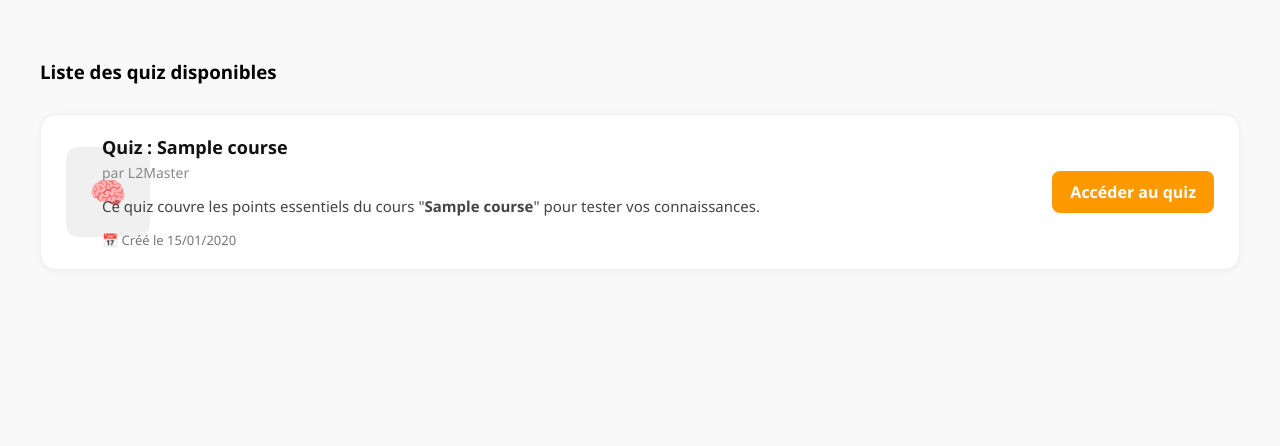
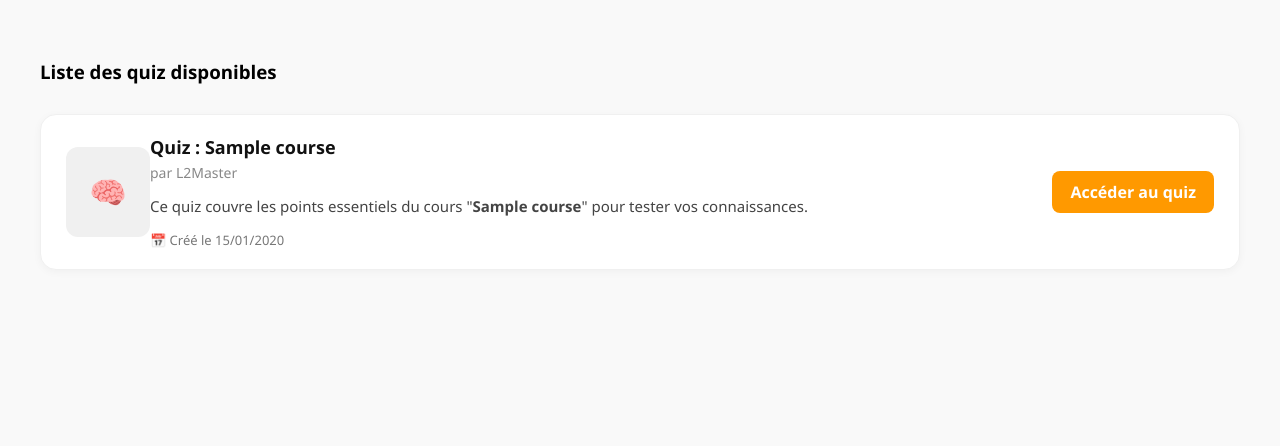
Before and after one commit to Jul1111/E-LearningProjectM1SIC, a PHP site: page /quiz in a window 1280 px wide. Shown: the part 67-513 px from the top of the page. Run offline with PHP 8.4, Linux system fonts and the light colour scheme; the visitor is signed in with stand-in values (Sample User, id 1); tables that the repository leaves empty hold one stand-in row (values such as "Sample post").

Commit message:
Redesign léger

```diff
--- a/resources/css/style_dash.css
+++ b/resources/css/style_dash.css
@@ -509,7 +509,6 @@ body {
     justify-content: center;
     min-width: 50px; /* ↓ légèrement réduit */
     height: 56px;
-    margin-right: -80px; /* ← ajuste ici l’écart avec le texte */
   }
 
   .course-icon {
```
